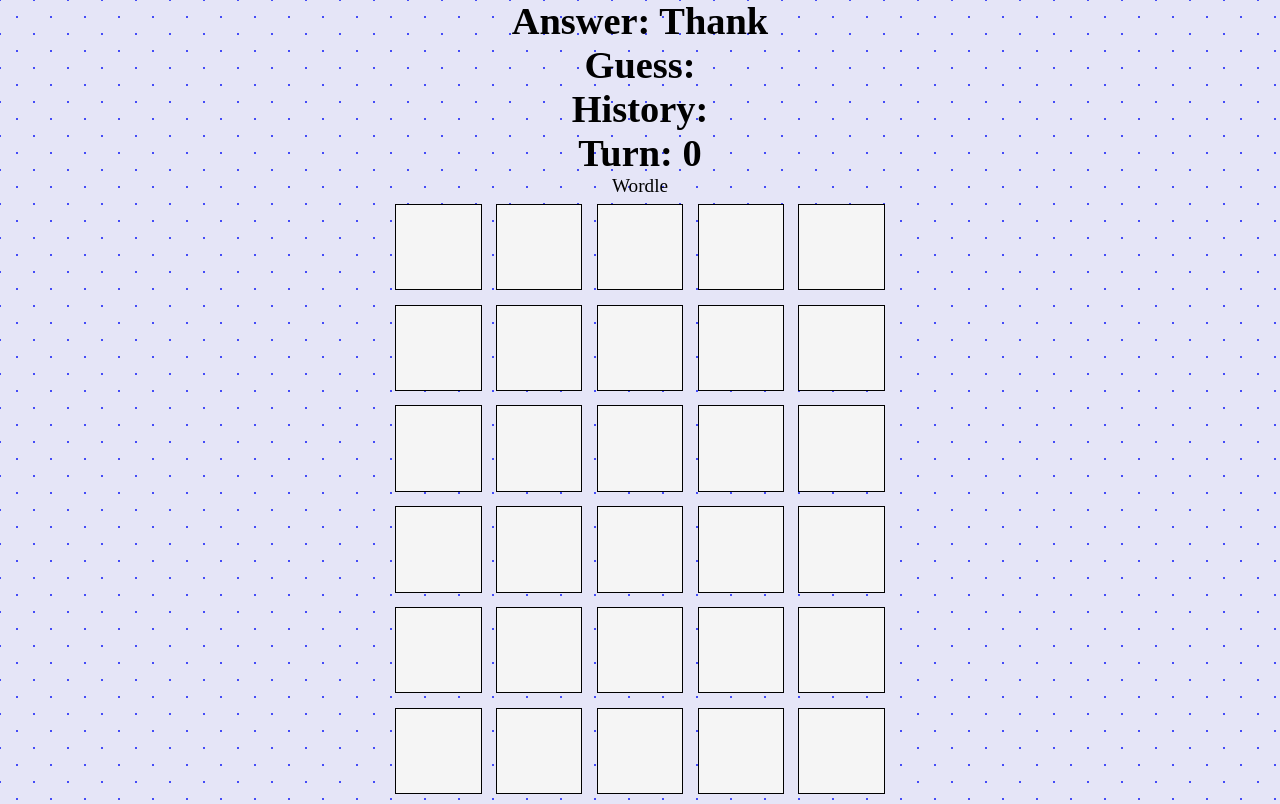
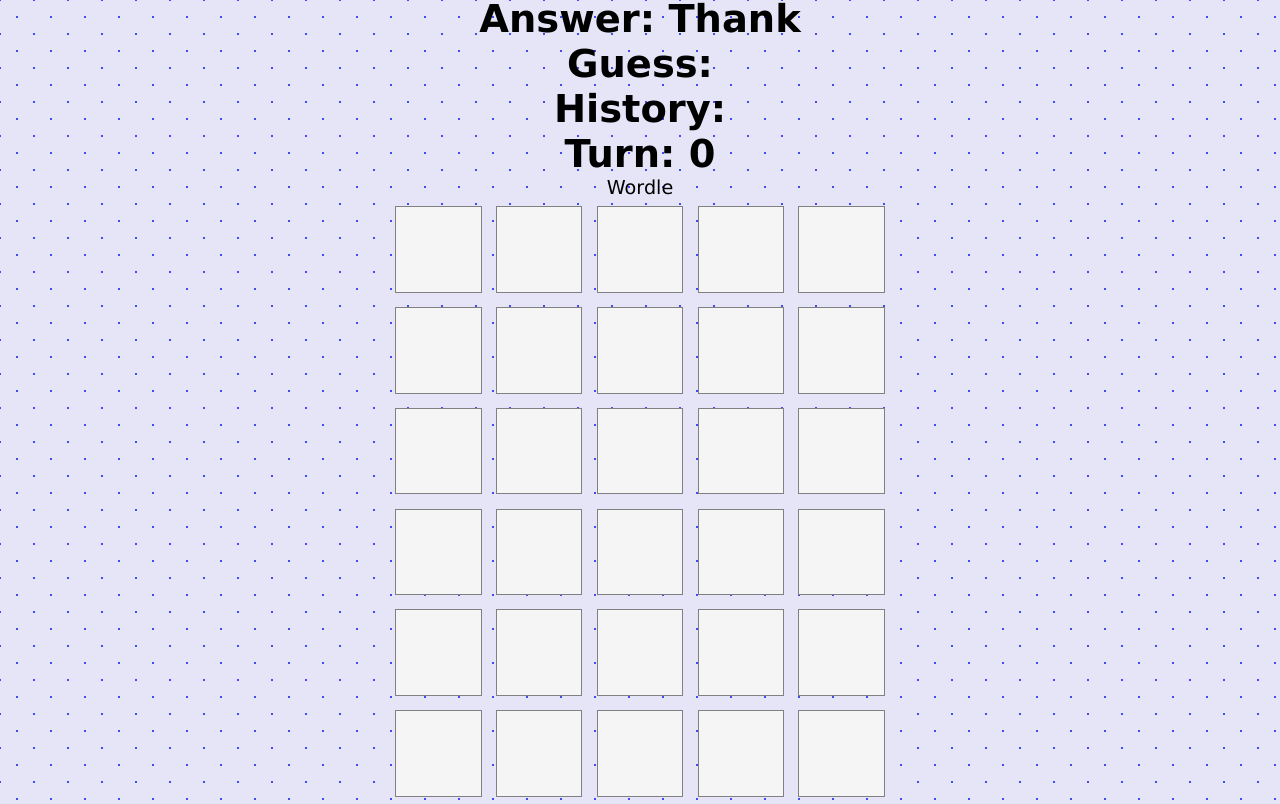
Before and after one commit to seanscott95/My-Wordle, a React (Vite) app: page / in a window 1280 px wide. Built offline with nearby package versions, Linux system fonts and the light colour scheme.

Commit message:
created css animation flip effect for the rows when they are colored in with a color, row will look like its flipping on the x axis and change from guess row that has no color to the colored in row, each letter is spaced apart by .2 seconds so there is a delay for each letter

```diff
--- a/src/index.css
+++ b/src/index.css
@@ -23,6 +23,7 @@ body {
   justify-content: center;
   align-items: center;
   text-align: center;
+  font-family: Verdana, Geneva, Tahoma, sans-serif;
 }
 
 .row {
@@ -31,7 +32,7 @@ body {
   align-items: center;
 }
 .row div {
-  border: 1px solid black;
+  border: 1px solid grey;
   height: 1.2em;
   width: 1.2em;
   margin: 0.1em;
@@ -43,16 +44,60 @@ body {
   align-items: center;
   text-transform: capitalize;
 }
+.row div:nth-child(2) {
+  animation-delay: 0.2s;
+}
+.row div:nth-child(3) {
+  animation-delay: 0.4s;
+}
+.row div:nth-child(4) {
+  animation-delay: 0.6s;
+}
+.row div:nth-child(5) {
+  animation-delay: 0.8s;
+}
+.row .green {
+  --background: rgb(13, 193, 13);
+  --border-color: rgb(17, 168, 17);
+  --color: whitesmoke;
+  animation: flip 0.5s ease forwards;
+}
+.row .yellow {
+  --background: rgb(215, 215, 6);
+  --border-color: rgb(197, 197, 11);
+  --color: whitesmoke;
+  animation: flip 0.5s ease forwards;
+}
+.row .grey {
+  --background: rgb(101, 100, 100);
+  --border-color: grey;
+  --color: whitesmoke;
+  animation: flip 0.5s ease forwards;
+}
 
-.past .green {
-  background: rgb(13, 193, 13);
-  color: whitesmoke;
-}
-.past .yellow {
-  background: rgb(215, 215, 6);
-  color: whitesmoke;
-}
-.past .grey {
-  background: rgb(101, 100, 100);
-  color: whitesmoke;
+@keyframes flip {
+  0% {
+    transform: rotateX(0deg);
+    background: whitesmoke;
+    border-color: grey;
+    color: whitesmoke;
+  }
+  40% {
+    transform: rotateX(90deg);
+    background: whitesmoke;
+    border-color: grey;
+    color: whitesmoke;
+  }
+  60% {
+    transform: rotateX(90deg);
+    background: var(--background);
+    border-color: var(--border-color);
+    color: var(--color);
+  }
+  100% {
+    transform: rotateX(0deg);
+    background: var(--background);
+    border-color: var(--border-color);
+    color: var(--color);
+  }
 }/*# sourceMappingURL=index.css.map */
--- a/src/index.scss
+++ b/src/index.scss
@@ -28,6 +28,7 @@ body {
     justify-content: center;
     align-items: center;
     text-align: center;
+    font-family:Verdana, Geneva, Tahoma, sans-serif;
 }
 
 .row {
@@ -36,7 +37,7 @@ body {
     align-items: center;
 
     div {
-        border: 1px solid black;
+        border: 1px solid grey;
         height: 1.2em;
         width: 1.2em;
         margin: .1em;
@@ -47,23 +48,64 @@ body {
         justify-content: center;
         align-items: center;
         text-transform: capitalize;
+
+        &:nth-child(2) {
+            animation-delay: .2s;
+        }
+        &:nth-child(3) {
+            animation-delay: .4s;
+        }
+        &:nth-child(4) {
+            animation-delay: .6s;
+        }
+        &:nth-child(5) {
+            animation-delay: .8s;
+        }
+    }
+    .green {
+        --background: rgb(13, 193, 13);
+        --border-color: rgb(17, 168, 17);
+        --color: whitesmoke;
+        animation: flip .5s ease forwards;
+    }
+    .yellow {
+        --background: rgb(215, 215, 6);
+        --border-color: rgb(197, 197, 11);
+        --color: whitesmoke;
+        animation: flip .5s ease forwards;
+
+    }
+    .grey {
+        --background: rgb(101, 100, 100);
+        --border-color: grey;
+        --color: whitesmoke;
+        animation: flip .5s ease forwards;
     }
 }
 
-
-
-.past {
-    .green {
-        background: rgb(13, 193, 13);
+@keyframes flip {
+    0% {
+        transform: rotateX(0deg);
+        background: whitesmoke;
+        border-color: grey;
         color: whitesmoke;
     }
-    .yellow {
-        background: rgb(215, 215, 6);
-        color: whitesmoke;
-
-    }
-    .grey {
-        background: rgb(101, 100, 100);
+    40% {
+        transform: rotateX(90deg);
+        background: whitesmoke;
+        border-color: grey;
         color: whitesmoke;
     }
+    60% {
+        transform: rotateX(90deg);
+        background: var(--background);
+        border-color: var(--border-color);
+        color: var(--color);
+    }
+    100% {
+        transform: rotateX(0deg);
+        background: var(--background);
+        border-color: var(--border-color);
+        color: var(--color);
+    }
 }
```
Also changed, not shown: 1 other file (tests, documents, lock files or other folders).
